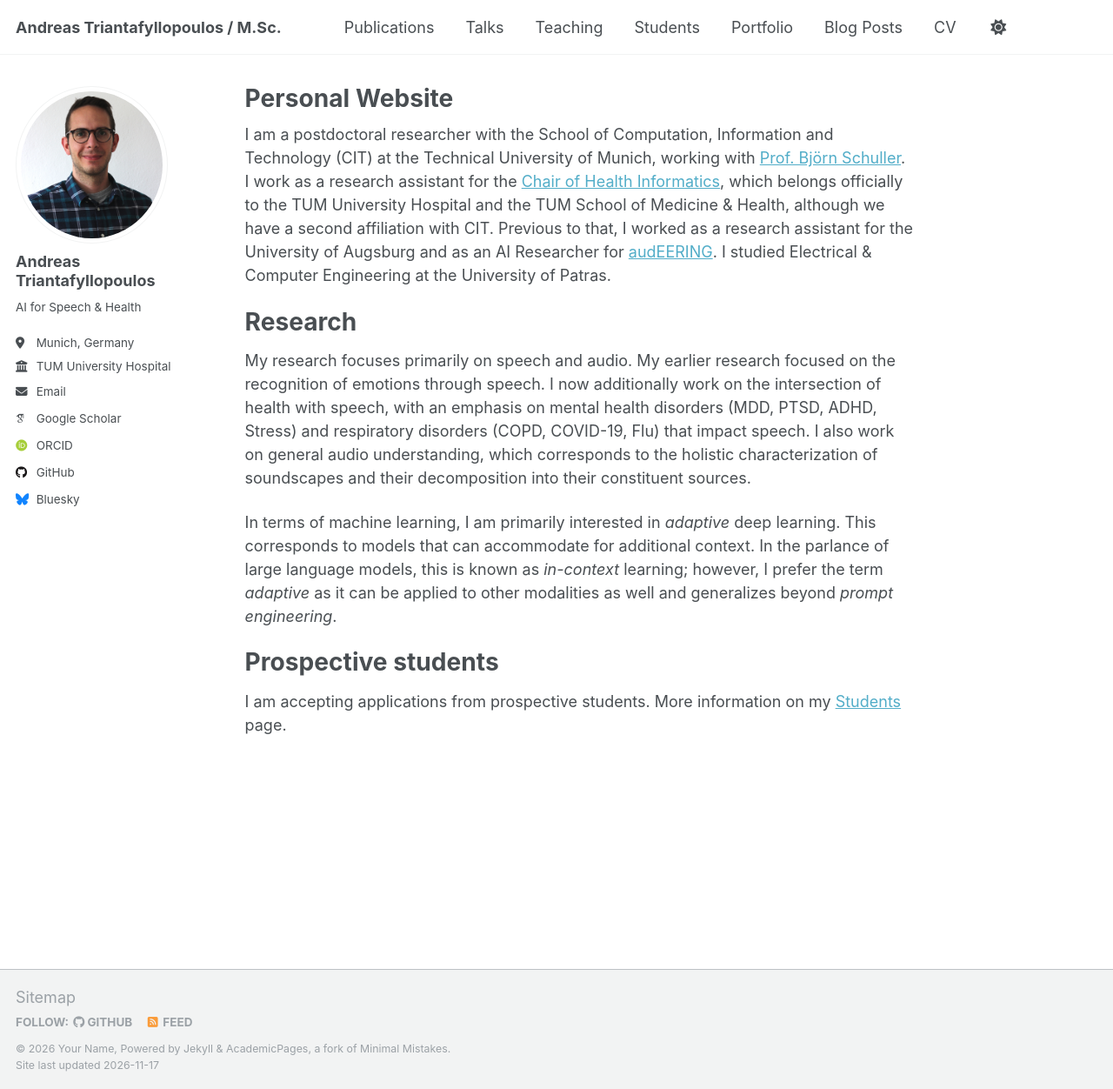
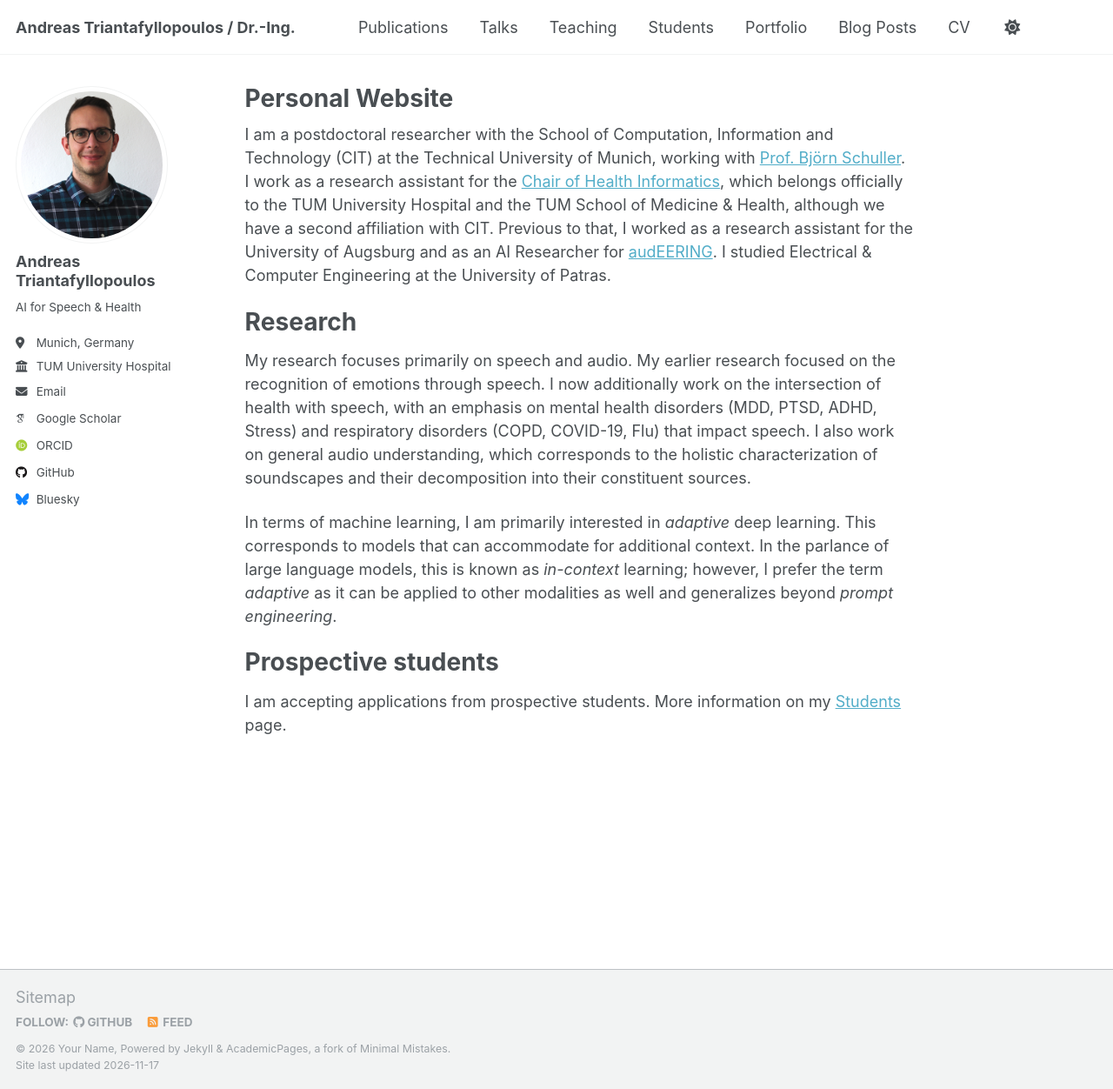
Before and after one commit to ATriantafyllopoulos/ATriantafyllopoulos.github.io, a Jekyll site: the page built from _pages/about.md, in a window 1280 px wide and 1252 px high. Shown: the whole window at 87% size. Built offline with Jekyll 4.4.1, drawn with Linux system fonts in a browser that asks for light colours; some web fonts are replaced; a script that is not in the unit is left out.

Commit message:
Update title

```diff
--- a/_config.yml
+++ b/_config.yml
@@ -9,7 +9,7 @@
 # Basic Site Settings
 locale                   : "en-US"
 site_theme               : "default"
-title                    : "Andreas Triantafyllopoulos / M.Sc."
+title                    : "Andreas Triantafyllopoulos / Dr.-Ing."
 title_separator          : "-"
 name                     : &name "Your Name"
 description              : &description "personal description"
```
